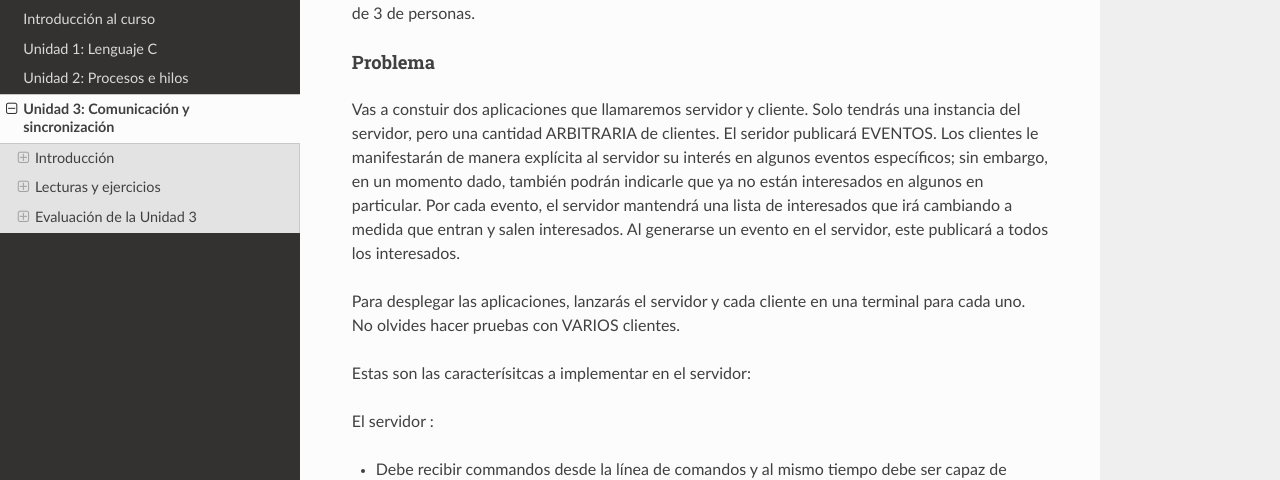
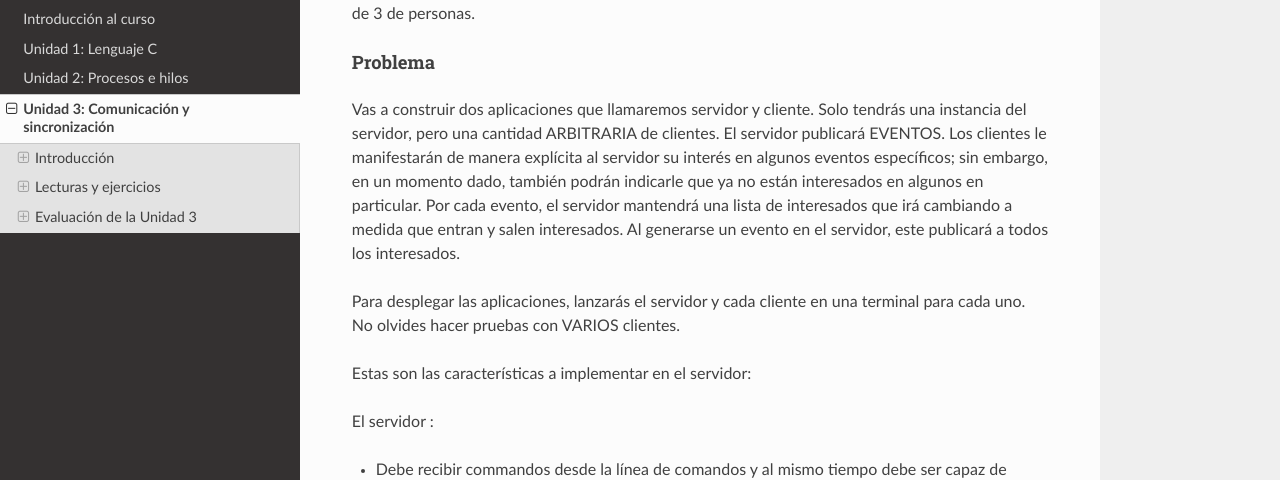
Before and after one commit to juanferfranco/sistemasoperativos, a Sphinx documentation site: the page built from docs/_unidad3/unidad3.rst, in a window 1280 px wide and 1400 px high, scrolled down 17992 px. Shown: the part 158-638 px from the top of the window. Built offline with Sphinx 7.4.7 and the Read the Docs theme 2.0.0, drawn with Linux system fonts in a browser that asks for light colours; pages that are not in the unit, such as notebooks, are missing from menus; some of the changed text lies outside the part shown.

Commit message:
minor fixes

```diff
--- a/docs/_unidad3/unidad3.rst
+++ b/docs/_unidad3/unidad3.rst
@@ -889,9 +889,9 @@ resolver en equipo máximo de 3 de personas.
 Problema
 ^^^^^^^^^^^^^^^^^^^^^^^^^^^^^^^^^
 
-Vas a constuir dos aplicaciones que llamaremos servidor y cliente. Solo
+Vas a construir dos aplicaciones que llamaremos servidor y cliente. Solo
 tendrás una instancia del servidor, pero una cantidad ARBITRARIA de clientes.
-El seridor publicará EVENTOS. Los clientes le manifestarán de manera explícita
+El servidor publicará EVENTOS. Los clientes le manifestarán de manera explícita
 al servidor su interés en algunos eventos específicos; sin embargo, en un momento dado,
 también podrán indicarle que ya no están interesados en algunos en particular.
 Por cada evento, el servidor mantendrá una lista de interesados que irá cambiando
@@ -901,7 +901,7 @@ este publicará a todos los interesados.
 Para desplegar las aplicaciones, lanzarás el servidor y cada cliente en una terminal
 para cada uno. No olvides hacer pruebas con VARIOS clientes.
 
-Estas son las caracterísitcas a implementar en el servidor:
+Estas son las características a implementar en el servidor:
 
 El servidor :
 
```
Also changed, not shown: other parts of docs/_unidad3/unidad3.rst (+1 -1 lines).
